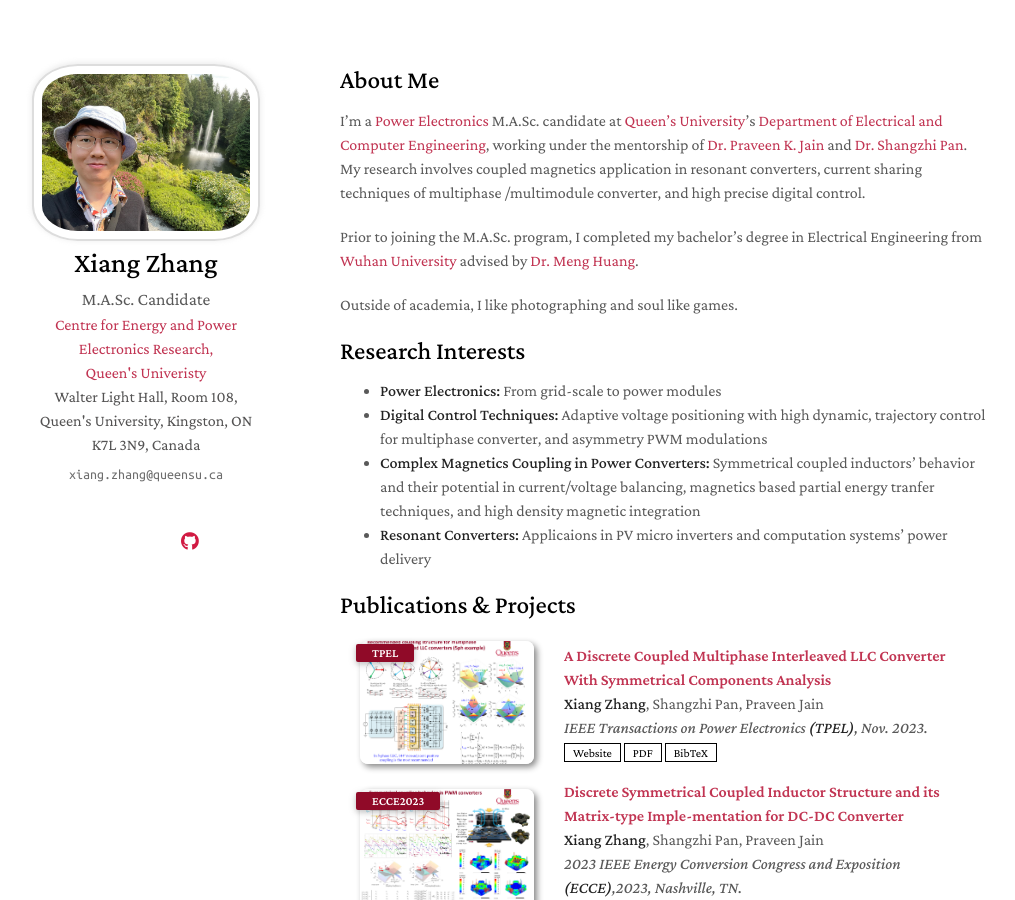
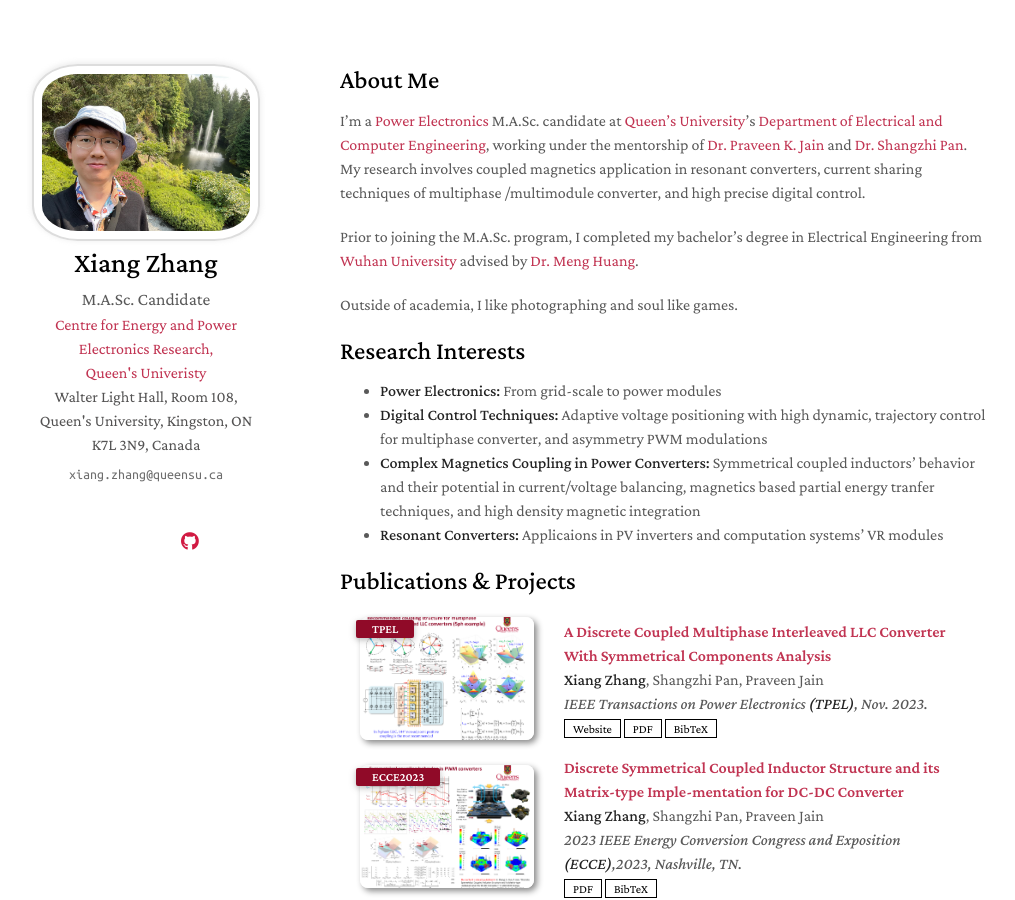
Before and after one commit to XiangZhangPE/XiangZhangPE_old.github.io, a Jekyll site: the page built from index.md, in a window 1280 px wide and 900 px high. Shown: the whole window, without its empty margins (130-1145 px from the left). Built offline with Jekyll 4.4.1, drawn with Linux system fonts in a browser that asks for light colours; nearby versions of some CDN libraries; a style sheet for code colours, icons or effects is not loaded; our own code applies the rules of GitHub Pages for plain Markdown files.

Commit message:
Update index.md

```diff
--- a/index.md
+++ b/index.md
@@ -30,7 +30,7 @@ Outside of academia, I like photographing and soul like games.
 - **Power Electronics:** From grid-scale to power modules
 - **Digital Control Techniques:** Adaptive voltage positioning with high dynamic, trajectory control for multiphase converter, and asymmetry PWM modulations
 - **Complex Magnetics Coupling in Power Converters:** Symmetrical coupled inductors' behavior and their potential in current/voltage balancing, magnetics based partial energy tranfer techniques, and high density magnetic integration
-- **Resonant Converters:** Applicaions in PV micro inverters and computation systems' power delivery
+- **Resonant Converters:** Applicaions in PV inverters and computation systems' VR modules
 
 
 {% include_relative _includes/projects.md %}
```
